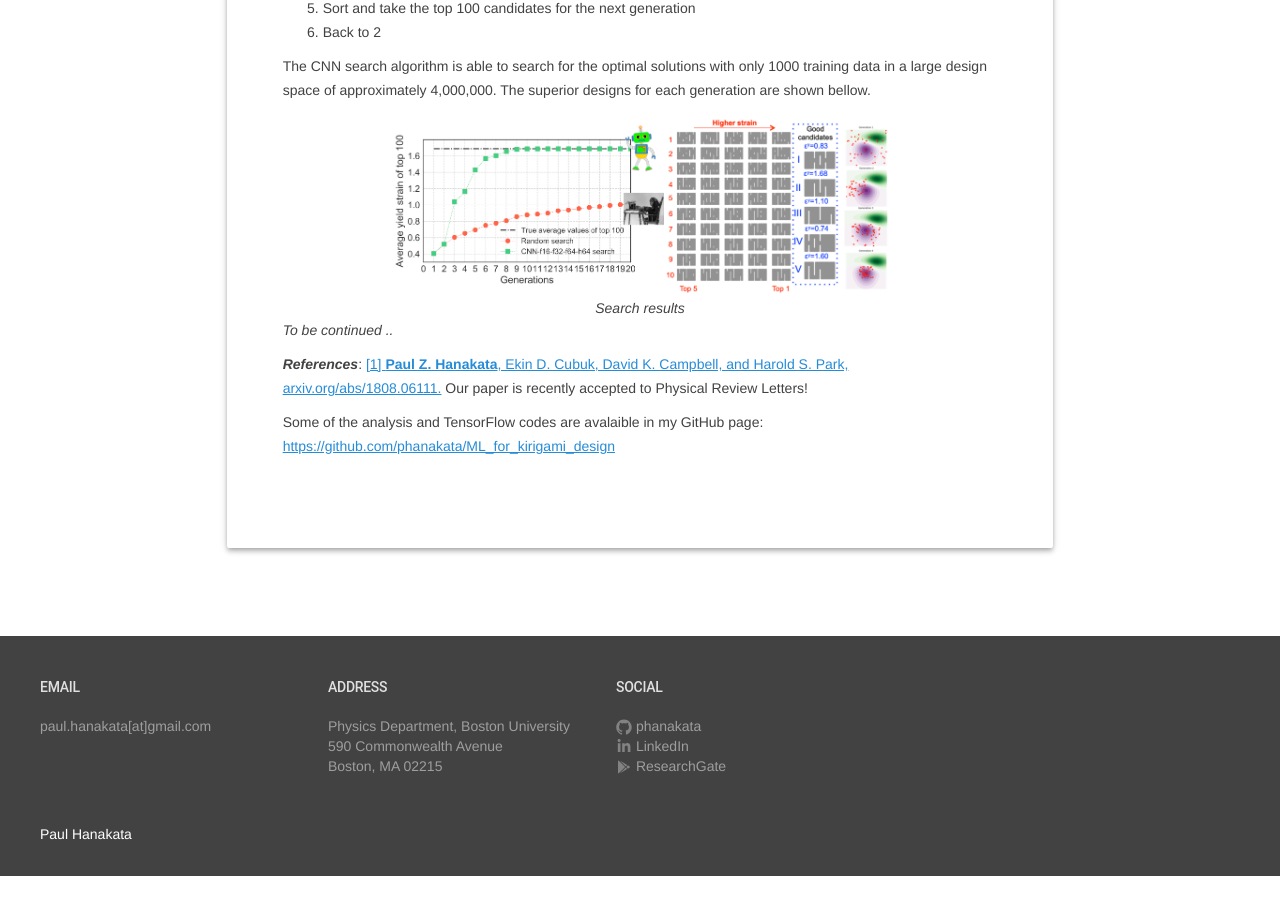
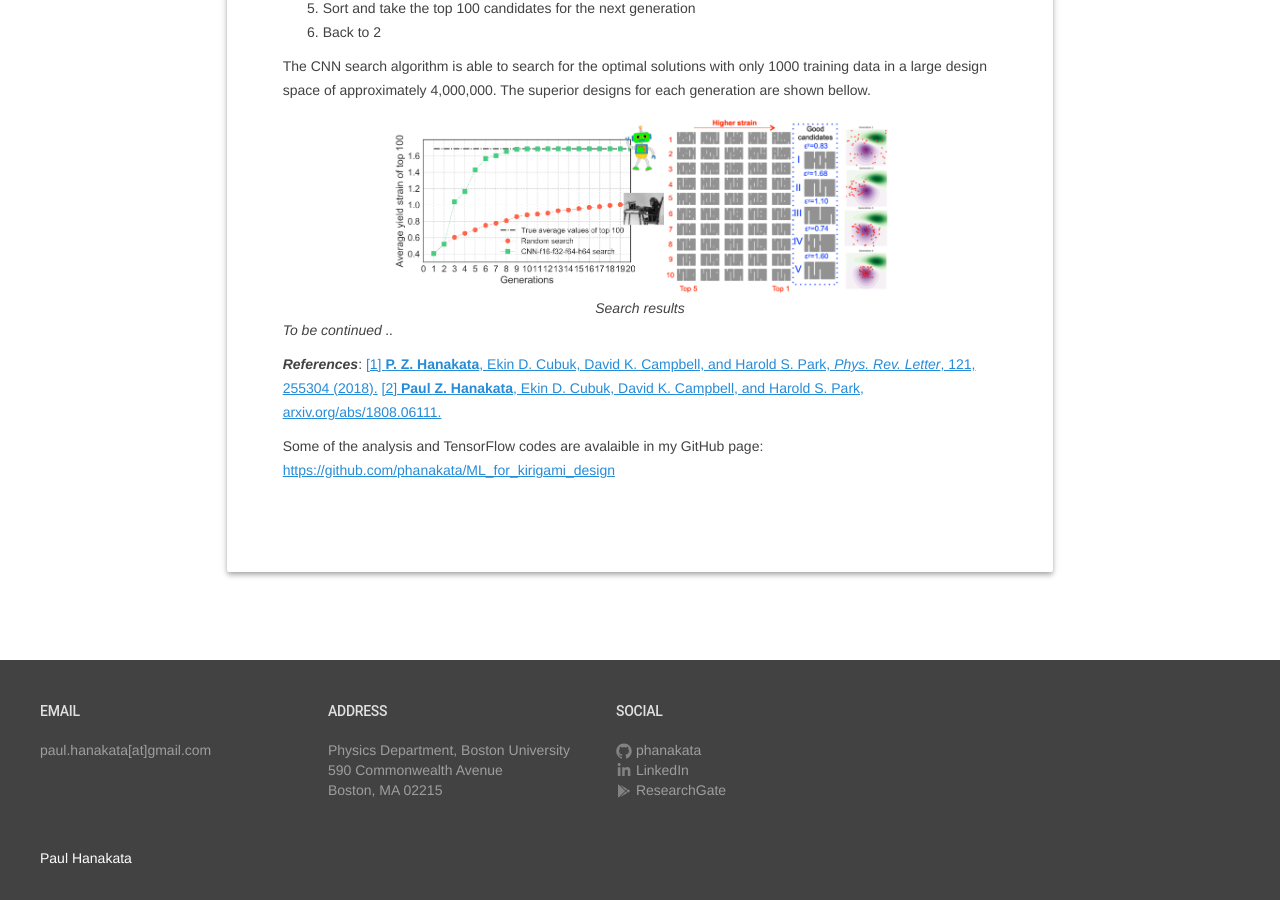
Before and after one commit to phanakata/phanakata.github.io, a Jekyll site: the page built from _posts/2018-05-29-ML.markdown, in a window 1280 px wide and 900 px high, scrolled down 1396 px. Built offline with Jekyll 4.4.1, drawn with Linux system fonts in a browser that asks for light colours; formulas are drawn with MathJax 3; before the commit the page ends 2272 px from its top, so only the background shows below that.

Commit message:
Update 2018-05-29-ML.markdown

```diff
--- a/_posts/2018-05-29-ML.markdown
+++ b/_posts/2018-05-29-ML.markdown
@@ -50,7 +50,9 @@ The CNN search algorithm is able to search for the optimal solutions with only 1
 
 
 ***References***:
-<a href="https://arxiv.org/abs/1808.06111" style="color:#268cd7">[1] **Paul Z. Hanakata**, Ekin D. Cubuk, David K. Campbell, and Harold S. Park, arxiv.org/abs/1808.06111.</a>
-Our paper is recently accepted to Physical Review Letters!
+<a href="https://journals.aps.org/prl/abstract/10.1103/PhysRevLett.121.255304" style="color:#268cd7
+">[1] **P. Z. Hanakata**, Ekin D. Cubuk, David K. Campbell, and Harold S. Park, *Phys. Rev. Letter*, 121, 255304 (2018).</a>
+<a href="https://arxiv.org/abs/1808.06111" style="color:#268cd7">[2] **Paul Z. Hanakata**, Ekin D. Cubuk, David K. Campbell, and Harold S. Park, arxiv.org/abs/1808.06111.</a>
+
 
 Some of the analysis and TensorFlow codes are avalaible in my GitHub page: <a href="https://github.com/phanakata/ML_for_kirigami_design" style="color:#268cd7"> https://github.com/phanakata/ML_for_kirigami_design</a>
```
